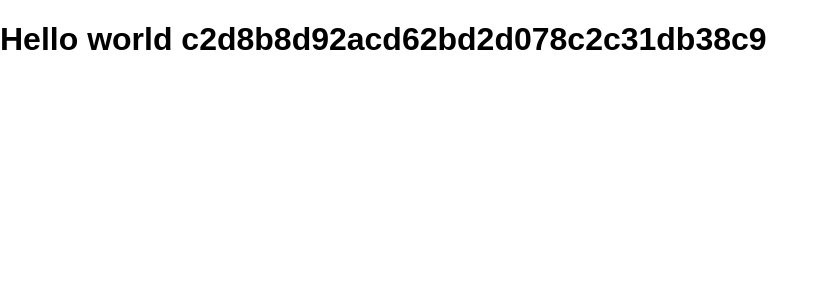
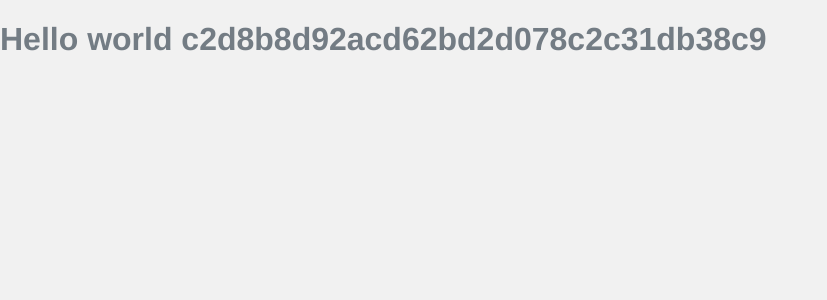
Before and after one commit to fernahh/weather-now-react, a React (Create React App) app: page / in a window 1280 px wide. Shown: the top 300 px of the page, without its empty margins (0-827 px from the left). Built offline with nearby package versions, Linux system fonts and the light colour scheme.

Commit message:
Add base structure for stylesheets

```diff
--- a/src/index.js
+++ b/src/index.js
@@ -1,6 +1,6 @@
 import React from 'react'
 import ReactDOM from 'react-dom'
-import './index.css'
+import './stylesheets/application.css'
 import App from './App'
 
 ReactDOM.render(<App />, document.getElementById('root'))
--- a/src/index.scss
+++ /dev/null
@@ -1,5 +0,0 @@
-body {
-  margin: 0;
-  padding: 0;
-  font-family: sans-serif;
-}
--- /dev/null
+++ b/src/stylesheets/application.scss
@@ -0,0 +1,4 @@
+@import "normalize.css/normalize";
+
+@import "core/settings";
+@import "core/base";
--- /dev/null
+++ b/src/stylesheets/core/_base.scss
@@ -0,0 +1,9 @@
+body {
+  margin: 0;
+  padding: 0;
+
+  background-color: $gray-color__light;
+
+  color: $gray-color__dark;
+  font-family: $main-font-family;
+}
--- /dev/null
+++ b/src/stylesheets/core/_settings.scss
@@ -0,0 +1,9 @@
+$gray-color: #ebebeb;
+$gray-color__light: #f1f1f1;
+$gray-color__semi-dark: #b4b4b4;
+$gray-color__dark: #737c84;
+$red-color: #ed1946;
+$orange-color: #ff9632;
+$blue-color: #69a3ff;
+
+$main-font-family: 'Helvetica', 'Arial', sans-serif;
```
